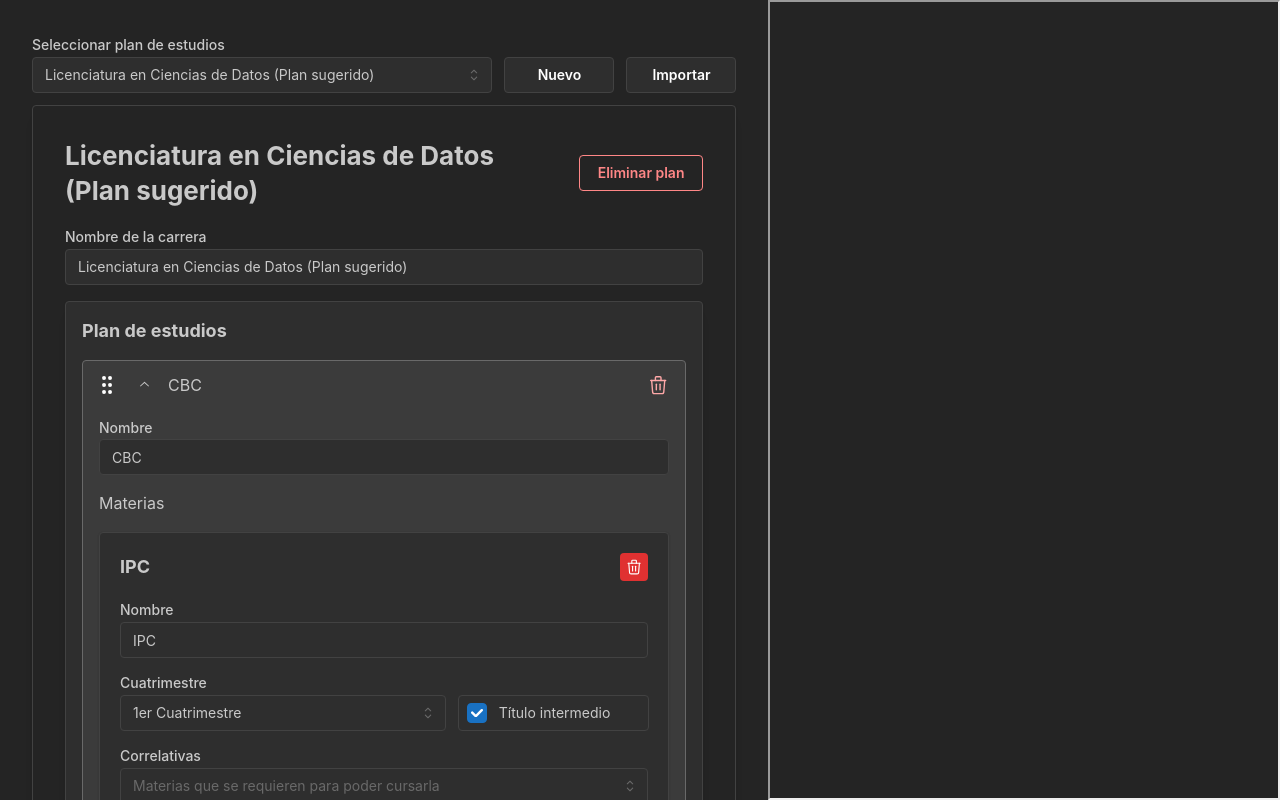
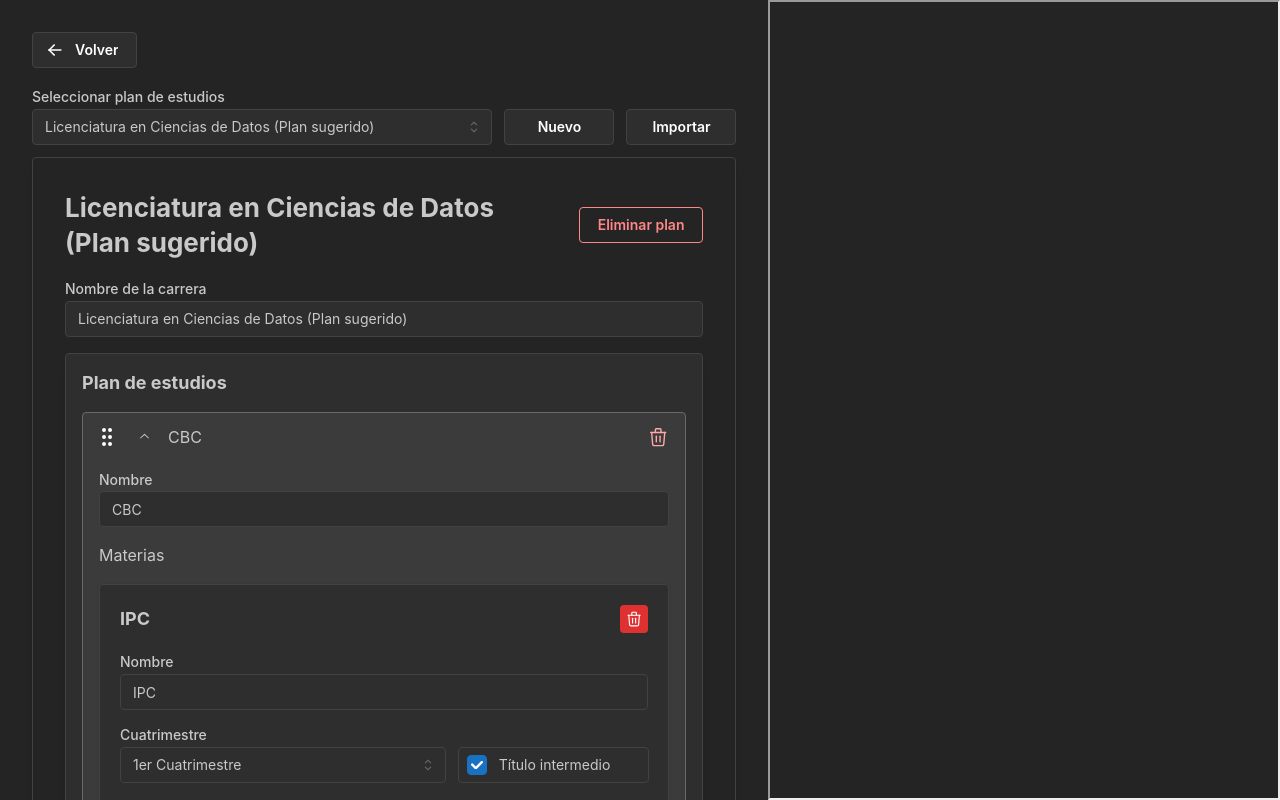
Before and after one commit to NicoHalpe/PlanesDeEstudio, a React (Vite) app: page /create in a window 1280 px wide. Shown: the top 800 px of the page. Built offline with nearby package versions, Linux system fonts and the light colour scheme.

Commit message:
feat: back button on plan creation page

```diff
--- a/src/pages/Create/Create.tsx
+++ b/src/pages/Create/Create.tsx
@@ -21,7 +21,7 @@ import {
 	TextInput,
 	Title,
 } from "@mantine/core";
-import { IconGripVertical, IconTrash } from "@tabler/icons-react";
+import { IconArrowLeft, IconGripVertical, IconTrash } from "@tabler/icons-react";
 
 import styles from "./Create.module.css";
 import { CodeHighlight } from "@mantine/code-highlight";
@@ -305,8 +305,18 @@ export default function CreatePlan({}: Props) {
 					Importar
 				</Button>
 			</Modal>
+
 			<Flex gap={"0"} className={styles.fullWrapper}>
 				<Container size="md" p="xl" ml={isSmallScreen ? undefined : "0"} w={"100%"} h={"100%"}>
+					<Button
+						variant="default"
+						mb={"md"}
+						onClick={() => (window.location.href = "/")}
+						leftSection={<IconArrowLeft size={20} />}
+					>
+						Volver
+					</Button>
+
 					<Flex align="end" gap="sm" w="100%" mb={"sm"}>
 						{savedPlans && (
 							<Select
```
